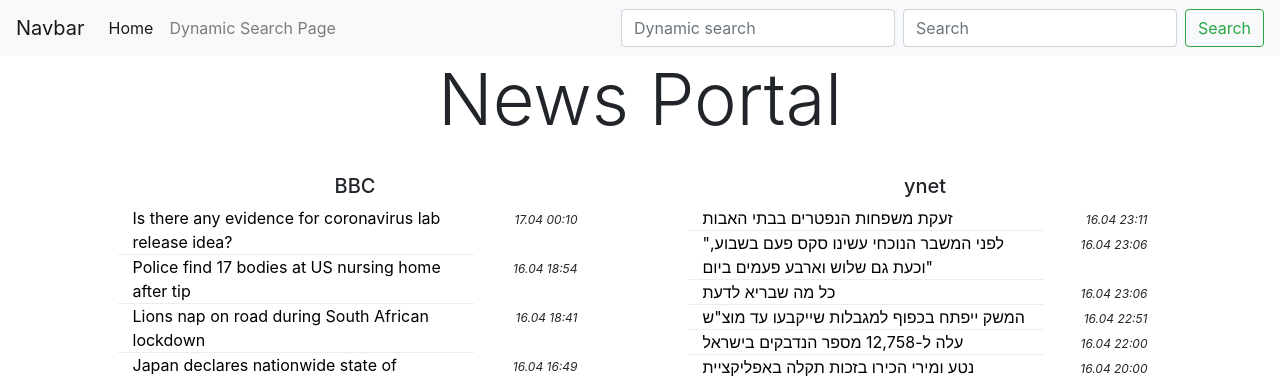
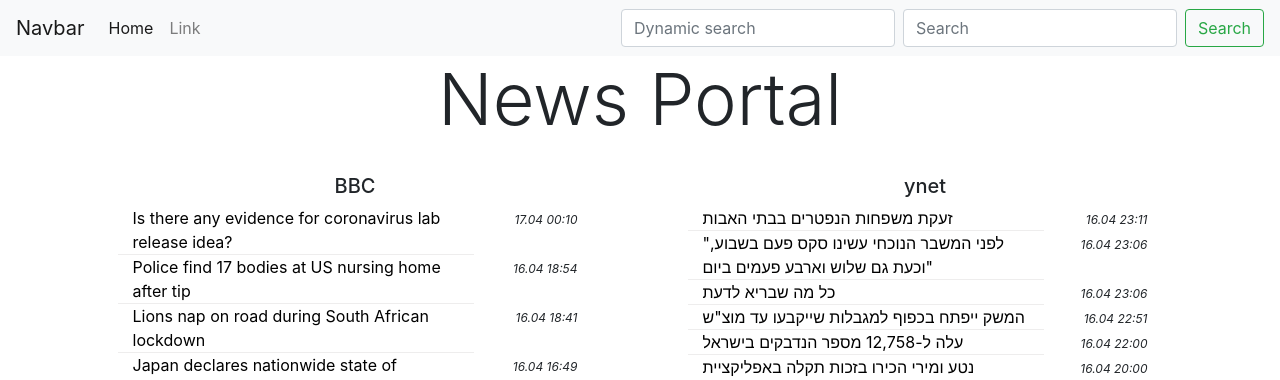
Before and after one commit to oriKitz/content-aggrerator, a Flask app: page / in a window 1280 px wide. Shown: the top 380 px of the page. Run offline with Flask 2, Linux system fonts and the light colour scheme; data comes from the database, SQL or seed files in the repository; some libraries are stand-ins or nearby versions.

Commit message:
removed route and link to deprecated dynamic search page

```diff
--- a/app.py
+++ b/app.py
@@ -26,11 +26,6 @@ def search():
         return render_template('main_page.html', data=get_data(search_text), sites=WEBSITES_ORDER, get_date_for_show=get_date_for_show)
     search_text = request.args.get('search')
     return jsonify(get_data(search_text, False))
-
-
-@app.route('/dyn')
-def dynamic_search_page():
-    return render_template('dynamic_search.html')
 
 
 def get_data(text_limit='', get_news_item_object=True):
--- a/templates/main_page.html
+++ b/templates/main_page.html
@@ -22,7 +22,7 @@
                     <a class="nav-link" href="/">Home</a>
                 </li>
                 <li class="nav-item">
-                    <a class="nav-link" href="/dyn">Dynamic Search Page</a>
+                    <a class="nav-link" href="#">Link</a>
                 </li>
             </ul>
             <form class="form-inline my-2 my-lg-0">
```
